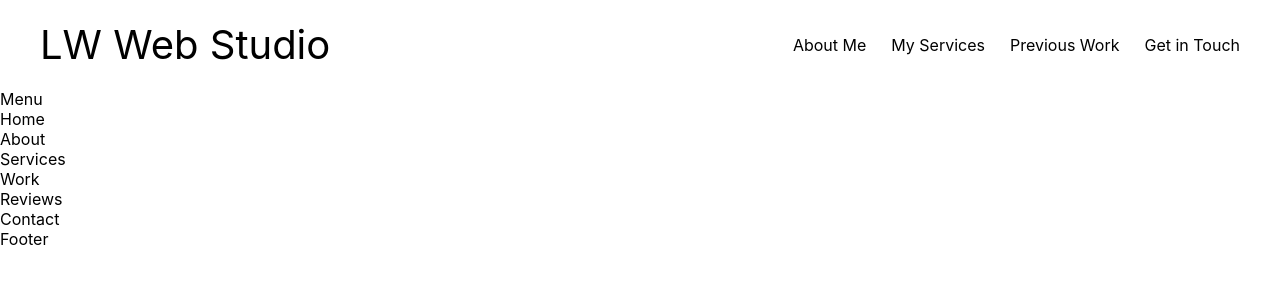
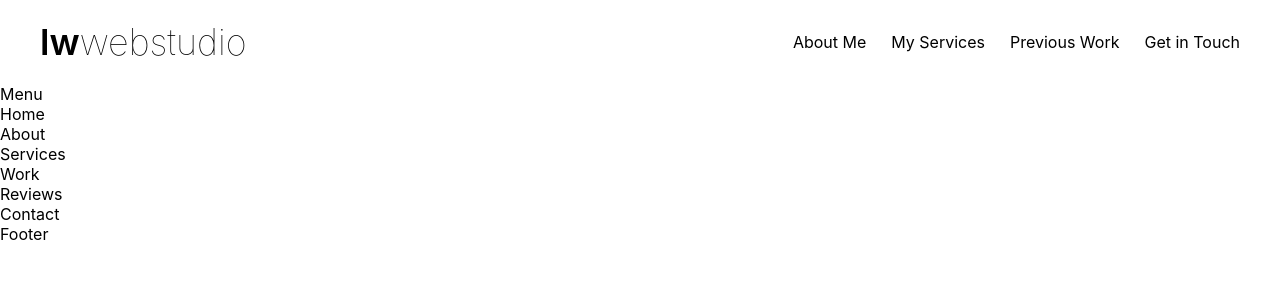
Before and after one commit to leoarthurwall/LW-Website, a React (Create React App) app: page / in a window 1280 px wide. Shown: the top 300 px of the page. Built offline with nearby package versions, Linux system fonts and the light colour scheme.

Commit message:
added span for the logo to wrap around the initials and give bold look

```diff
--- a/src/Components/Nav/Nav.js
+++ b/src/Components/Nav/Nav.js
@@ -5,7 +5,7 @@ const Nav = () => {
   return (
     <nav className={styles.nav}>
       <div className={styles.container}>
-        <h2 className={styles.logo}>LW Web Studio</h2>
+        <h2 className={styles.logo}><span className={styles.span}>lw</span>webstudio</h2>
         <ul className={styles.list}>
           <li className={styles.item}>About Me</li>
           <li>My Services</li>
--- a/src/Components/Nav/Nav.module.css
+++ b/src/Components/Nav/Nav.module.css
@@ -21,9 +21,12 @@
 .logo {
   margin: 0;
   padding: 20px 0;
-  font-size: 40px;
+  font-size: 36px;
   color: black;
-  font-weight: 400;
+  font-weight: 100;
+}
+.span {
+    font-weight: 600;
 }
 
 .list {
```
